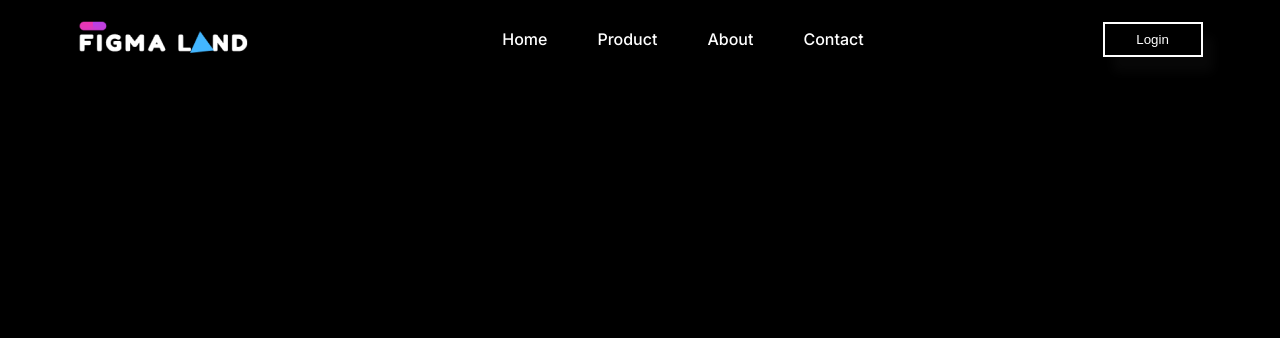
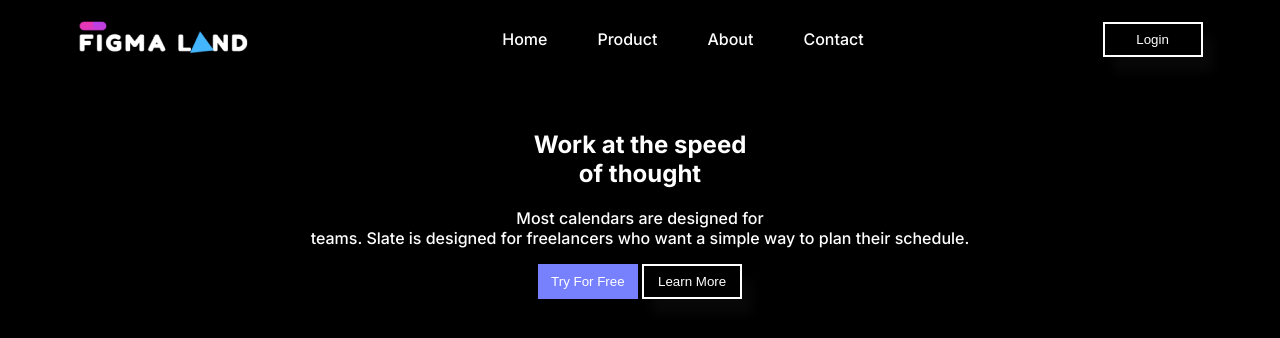
Before and after one commit to Abdur-Rahman-Palash/Figma-Land, a plain HTML site: page index.html in a window 1280 px wide. Drawn offline with Linux system fonts and the light colour scheme.

Commit message:
banner added

```diff
--- a/index.html
+++ b/index.html
@@ -23,6 +23,18 @@
                 <button class="btn">Login</button>
             </div>
         </nav>
+        <section class="banner">
+            <div class="banner-text">
+                <h1>Work at the speed <br> of thought</h1>
+                <p>Most calendars are designed for <br> teams. Slate is designed for freelancers who want a simple way to plan their schedule.
+
+                </p>
+            </div>
+            <div class="banner-btn">
+                <button class="btn-1">Try For Free</button>
+                <button class="btn">Learn More</button>
+            </div>
+        </section>
     </header>
     <main></main>
     <footer></footer>
--- a/style.css
+++ b/style.css
@@ -28,3 +28,20 @@ body {
   align-items: center;
   gap: 100px;
 }
+.banner-text{
+  color: white;
+  text-align: center;
+}
+.banner-btn{
+  text-align: center;
+}
+.btn-1{
+  color: white;
+  background: #7781FE;
+  padding: 8px;
+  border: 2px solid #7781FE;
+  width: 100px;
+}
+.banner{
+  margin-top: 60px;
+}
```
